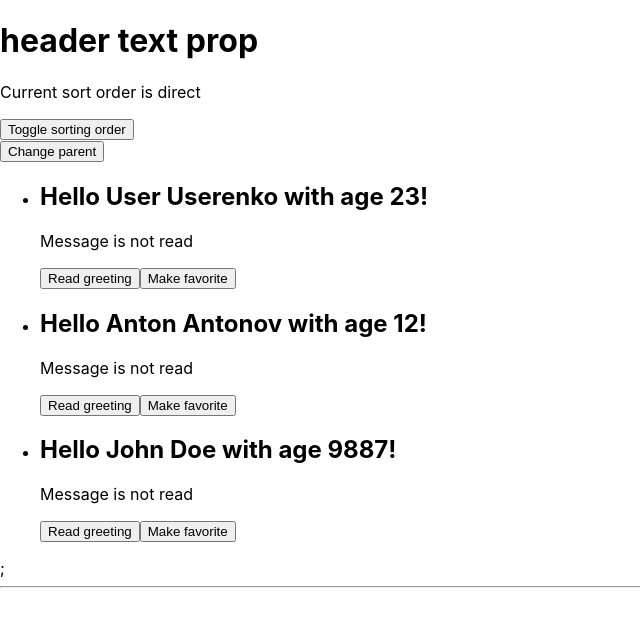
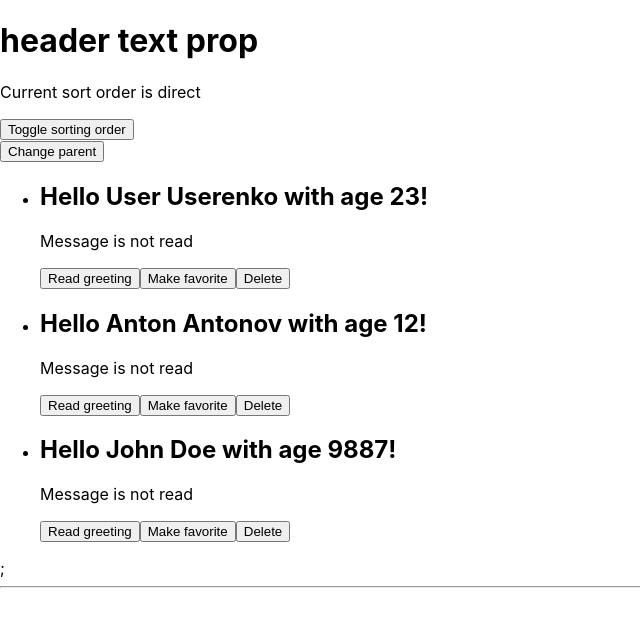
Before and after one commit to fc-fullstack-courses/fd-2023-1-react-app, a React (Create React App) app: page / in a window 1280 px wide. Shown: the top 626 px of the page, without its empty margins (0-640 px from the left). Built offline with nearby package versions, Linux system fonts and the light colour scheme; the HTML template or start-up script is replaced by a standard one.

Commit message:
Add user deletion logic

```diff
--- a/src/components/Greeting/index.jsx
+++ b/src/components/Greeting/index.jsx
@@ -12,7 +12,8 @@ class Greeting extends React.Component {
   render() {
     const {
       user: { firstName, lastName, age, id },
-      makeFavorite
+      makeFavorite,
+      deleteUser,
     } = this.props;
     const { isRead } = this.state;
 
@@ -39,6 +40,7 @@ class Greeting extends React.Component {
           {/* {isRead ? null : <button onClick={handleClick}>Read greeting</button>} */}
           {!isRead && <button onClick={handleClick}>Read greeting</button>}
           <button onClick={() => makeFavorite(id)}>Make favorite</button>
+          <button onClick={() => deleteUser(id)}>Delete</button>
         </article>
       </li>
     );
--- a/src/components/GreetingDashboard/index.jsx
+++ b/src/components/GreetingDashboard/index.jsx
@@ -74,6 +74,14 @@ class GreetingDashboard extends React.Component {
     });
   };
 
+  deleteUser = (userId) => {
+    const { users } = this.state;
+
+    const newUsers = users.filter((user) => user.id !== userId);
+
+    this.setState({ users: newUsers });
+  };
+
   render() {
     const { users, isDirectSort } = this.state;
 
@@ -89,6 +97,7 @@ class GreetingDashboard extends React.Component {
           users={users}
           callback={this.sortUsers}
           makeFavorite={this.makeFavorite}
+          deleteUser={this.deleteUser}
         />
         <hr />
         <FavoriteUsersList users={favoriteUsers} />
--- a/src/components/GreetingList/index.jsx
+++ b/src/components/GreetingList/index.jsx
@@ -1,9 +1,14 @@
 import React from 'react';
 import Greeting from '../Greeting';
 
-function GreetingList({ users, callback, makeFavorite }) {
+function GreetingList({ users, callback, makeFavorite, deleteUser }) {
   const greetingsArr = users.map((user) => (
-    <Greeting key={user.id} user={user} makeFavorite={makeFavorite} />
+    <Greeting
+      key={user.id}
+      user={user}
+      makeFavorite={makeFavorite}
+      deleteUser={deleteUser}
+    />
   ));
 
   return (
```
